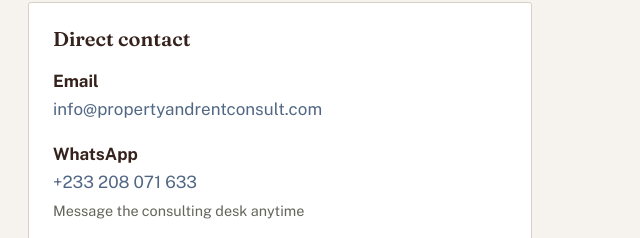
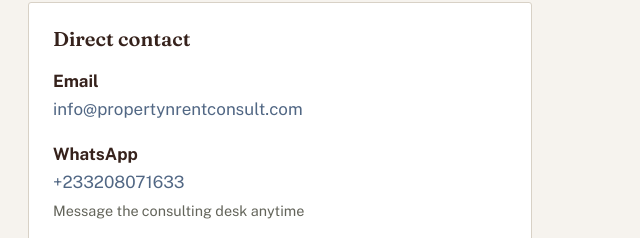
Before and after one commit to zawira23/prc-website, an Astro site in the folder prc-website/prc-website/: page /contact in a window 1280 px wide. Shown: the part 368-606 px from the top of the page, 628-1268 px from the left. Built offline with nearby package versions, Linux system fonts and the light colour scheme; Astro itself is replaced by a stand-in of ours.

Commit message:
Correct contact email and WhatsApp number
- Updated email from info@propertyandrentconsult.com
  to info@propertynrentconsult.com

- Updated WhatsApp number from +233 208 071 633
  to +233208071633 (no spaces)

Co-Authored-By: Claude Haiku 4.5 <noreply@anthropic.com>

```diff
--- a/prc-website/prc-website/src/pages/contact.astro
+++ b/prc-website/prc-website/src/pages/contact.astro
@@ -32,10 +32,10 @@ import Base from '../layouts/Base.astro';
           <div class="card" style="margin-bottom:1.5rem;">
             <h3 style="margin-top:0;">Direct contact</h3>
             <p><strong>Email</strong><br/>
-            <a href="mailto:info@propertyandrentconsult.com" style="color:#516784; text-decoration:none;">info@propertyandrentconsult.com</a></p>
+            <a href="mailto:info@propertynrentconsult.com" style="color:#516784; text-decoration:none;">info@propertynrentconsult.com</a></p>
 
             <p><strong>WhatsApp</strong><br/>
-            <a href="https://wa.me/233208071633" rel="noopener" style="color:#516784; text-decoration:none;">+233 208 071 633</a><br/>
+            <a href="https://wa.me/233208071633" rel="noopener" style="color:#516784; text-decoration:none;">+233208071633</a><br/>
             <span class="small muted">Message the consulting desk anytime</span></p>
 
             <p><strong>Location</strong><br/>
```
